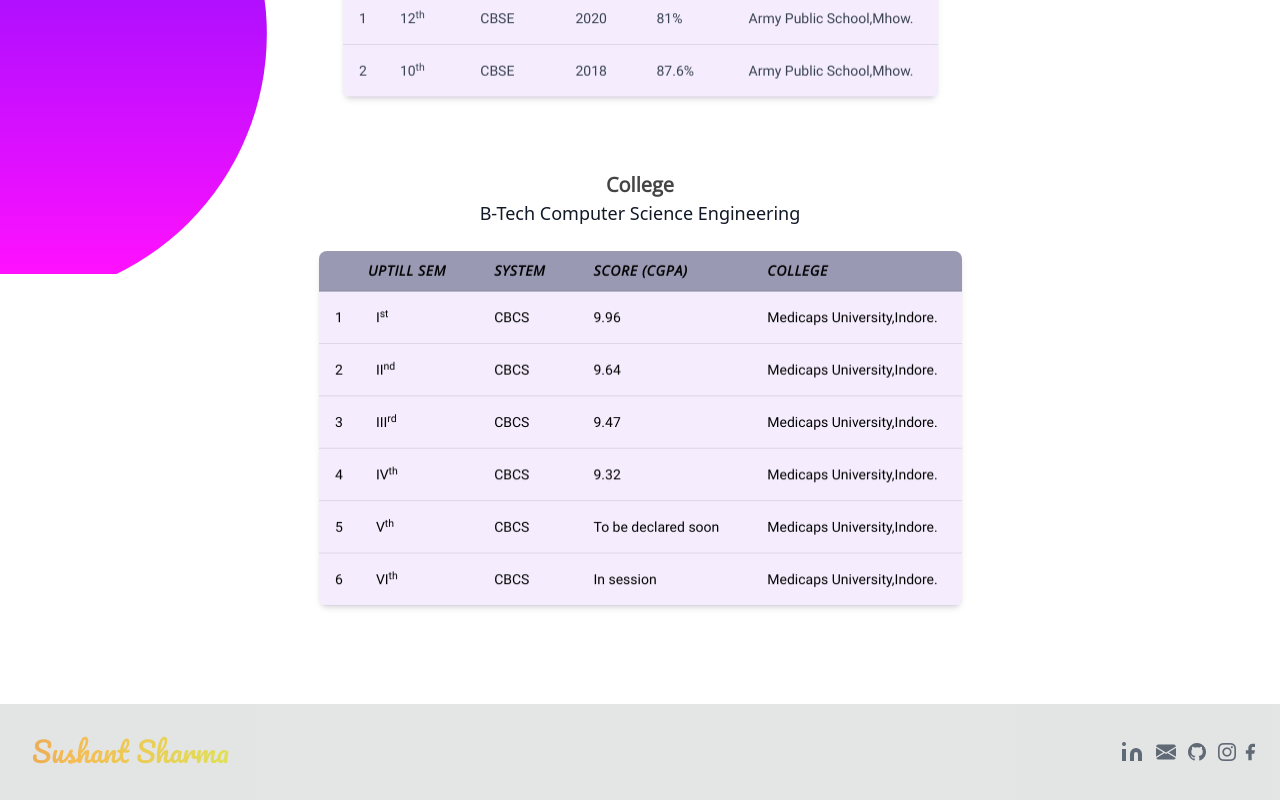
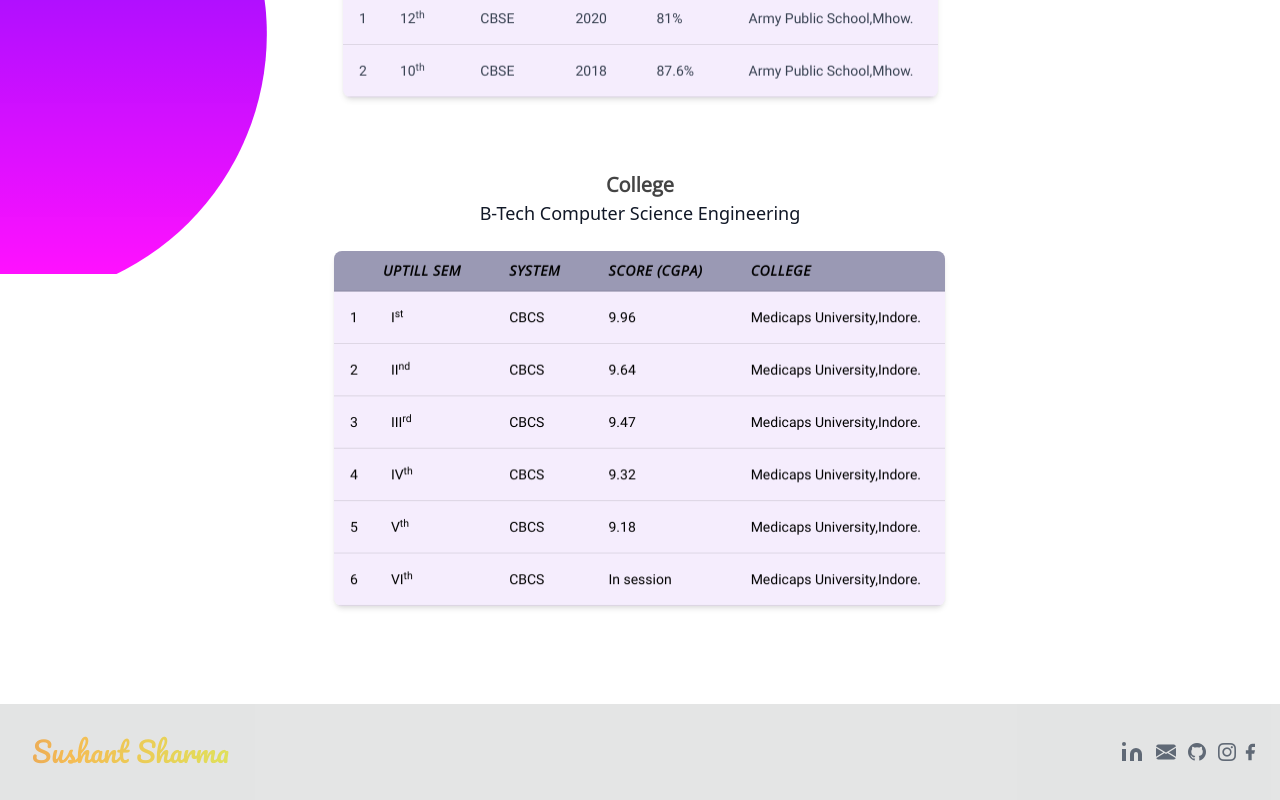
Before and after one commit to sushantsharma08/portfolio, an Angular app in the folder portfolio/: page /EducationalQualifications in a window 1280 px wide. Shown: the part 526-1326 px from the top of the page. Built offline with nearby package versions, Linux system fonts and the light colour scheme.

Commit message:
sem5 results out

```diff
--- a/portfolio/src/app/component/routed-component/routed-components/educational-qualifications/educational-qualifications.component.html
+++ b/portfolio/src/app/component/routed-component/routed-components/educational-qualifications/educational-qualifications.component.html
@@ -197,7 +197,7 @@
                                                     CBCS
                                                 </td>
                                                 <td class="px-6 py-4 whitespace-nowrap">
-                                                    To be declared soon
+                                                    9.18
                                                 </td>
                                                 <td class="px-6 py-4 whitespace-nowrap">
                                                     Medicaps University,Indore.
```
